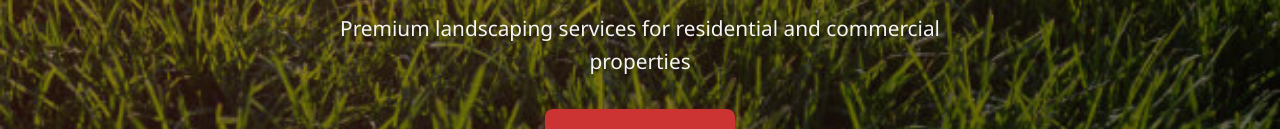
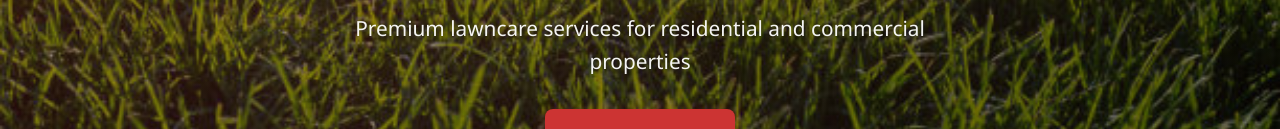
Before and after one commit to holcombj22/clc, a plain HTML site: page index.html in a window 1280 px wide. Shown: the part 366-495 px from the top of the page. Drawn offline with Linux system fonts and the light colour scheme.

Commit message:
update index.html

```diff
--- a/index.html
+++ b/index.html
@@ -57,7 +57,7 @@
 
 <h1>Professional Lawn Care You Can Trust</h1>
 
-<p class="hero-subtitle">Premium landscaping services for residential and commercial properties</p>
+<p class="hero-subtitle">Premium lawncare services for residential and commercial properties</p>
 
 <a class="button button-primary" href="contact.html">
 <i class="fas fa-arrow-right"></i> Contact Us
```
